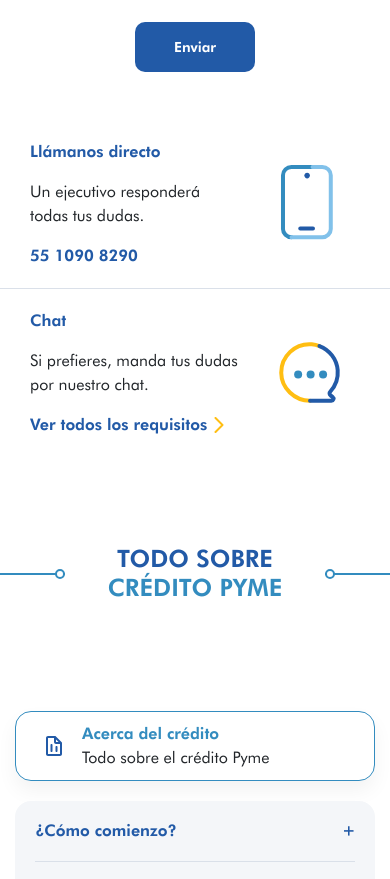
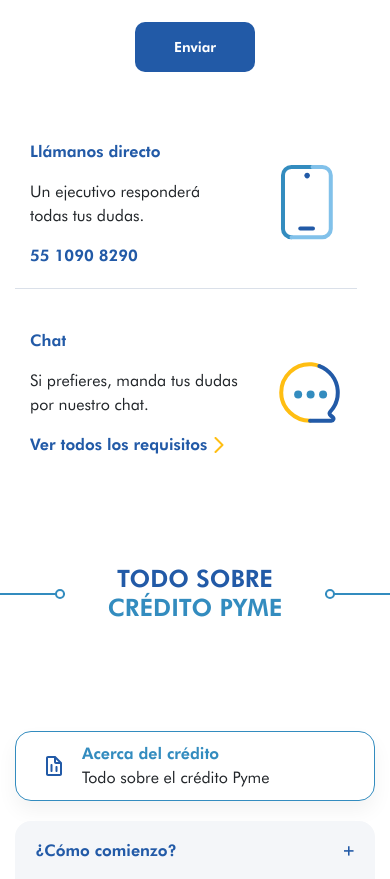
Before and after one commit to kelthaz/bsi-web, a Next.js app: page /ayuda in a window 390 px wide. Shown: the part 865-1744 px from the top of the page. Built offline with nearby package versions, Linux system fonts and the light colour scheme.

Commit message:
DEVD: PYMC-71 (Ajuste al borde inferior de la sección contacto del landing de ayuda en versión mobile)

```diff
--- a/pages/ayuda/ayuda.module.scss
+++ b/pages/ayuda/ayuda.module.scss
@@ -10,8 +10,15 @@
 @include media('md') {
   .border-contact {
     > div:first-child {
+      border-right: 0;
+    }
+
+    > div:first-child:after {
+      content: "";
+      display: block;
+      width: 95%;
+      padding-top: 20px;
       border-bottom: 1.5px solid $blue-shadow;
-      border-right: 0;
     }
 
     > div {
```
